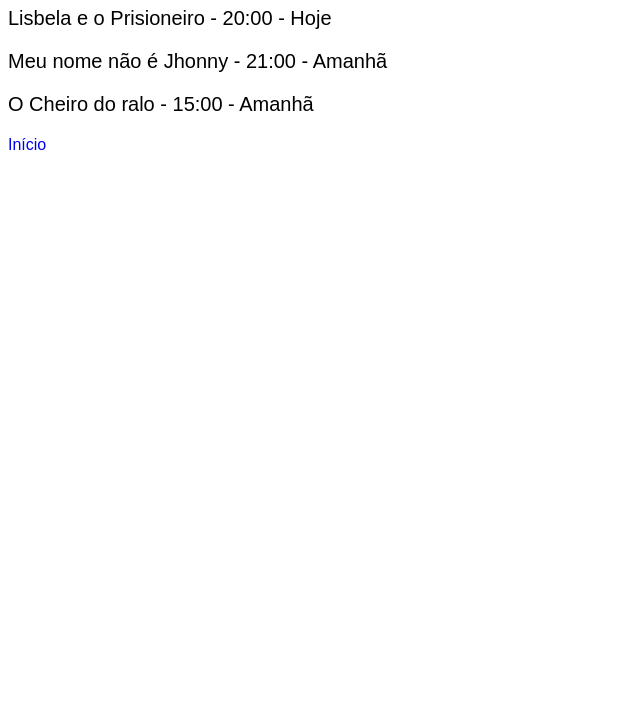
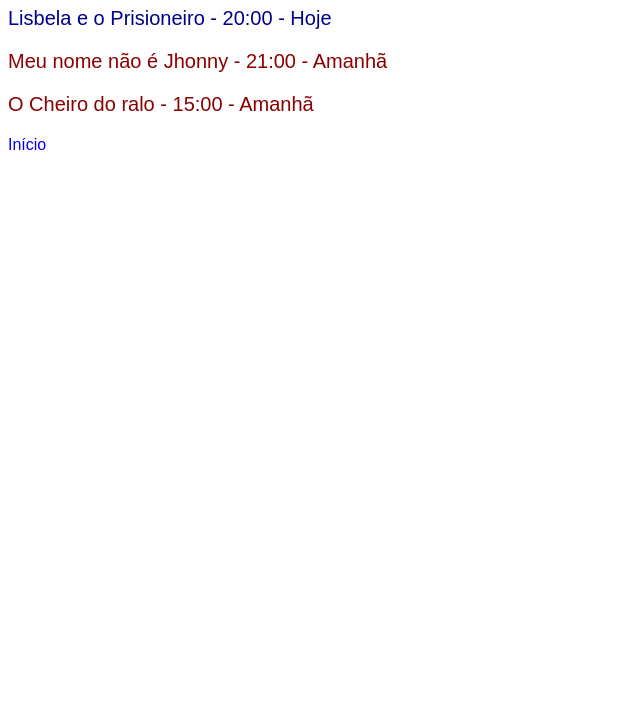
Before and after one commit to miguelkubrusly/origamid-HTML-CSS-exercicios, a plain HTML site: page 01-cinema/cidades/sp.html in a window 1280 px wide. Shown: the part 73-800 px from the top of the page, without its empty margins (0-640 px from the left). Drawn offline with Linux system fonts and the light colour scheme; files that its build step writes are made by us from their sources.

Commit message:
fix(exc01): 🐛 add classes to movies

```diff
--- a/01-cinema/cidades/sp.html
+++ b/01-cinema/cidades/sp.html
@@ -3,13 +3,13 @@
   <head>
     <meta charset="UTF-8" />
     <title>Cinema - São Paulo</title>
-    <link rel="stylesheet" href="styles.css" />
+    <link rel="stylesheet" href="/01-cinema/styles.css" />
   </head>
   <body>
     <h1>São Paulo</h1>
-    <p>Lisbela e o Prisioneiro - 20:00 - Hoje</p>
-    <p>Meu nome não é Jhonny - 21:00 - Amanhã</p>
-    <p>O Cheiro do ralo - 15:00 - Amanhã</p>
+    <p class="today">Lisbela e o Prisioneiro - 20:00 - Hoje</p>
+    <p class="tomorrow">Meu nome não é Jhonny - 21:00 - Amanhã</p>
+    <p class="tomorrow">O Cheiro do ralo - 15:00 - Amanhã</p>
     <a href="/01-cinema/index.html">Início</a>
   </body>
 </html>
```
Also changed, not shown: 01-cinema/cidades/rj.html (+4 -4 lines).
